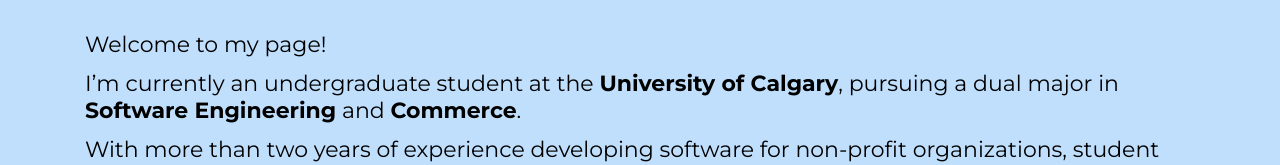
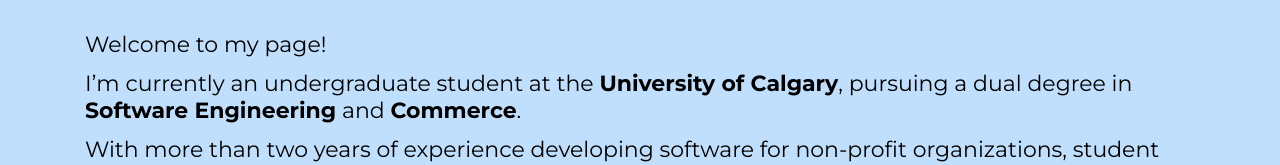
Before and after one commit to rajagoat/athulrajagopal.dev, a Next.js app: page / in a window 1280 px wide. Shown: the part 703-868 px from the top of the page. Built offline with nearby package versions, Linux system fonts and the light colour scheme.

Commit message:
wording change in the intro

```diff
--- a/pages/index.js
+++ b/pages/index.js
@@ -38,7 +38,7 @@ export default function Home() {
           <section className={styles.main}>
             <div className={styles.mainText}>
               <p>Welcome to my page!</p>
-              <p>I’m currently an undergraduate student at the <b>University of Calgary</b>, pursuing a dual major in <b>Software Engineering</b> and <b>Commerce</b>.</p>
+              <p>I’m currently an undergraduate student at the <b>University of Calgary</b>, pursuing a dual degree in <b>Software Engineering</b> and <b>Commerce</b>.</p>
               <p>With more than two years of experience developing software for non-profit organizations, student teams, and hackathons, I am well-versed in creating quality software solutions to address real-world problems.</p>
             </div>
             <Image
```
